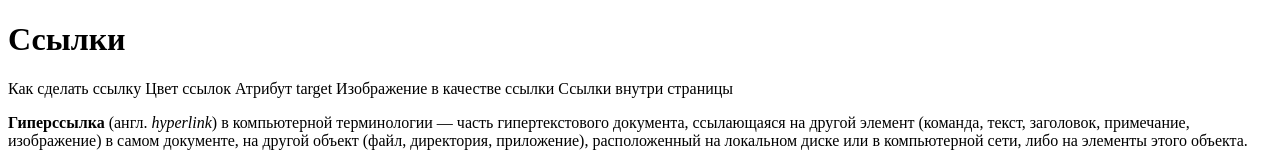
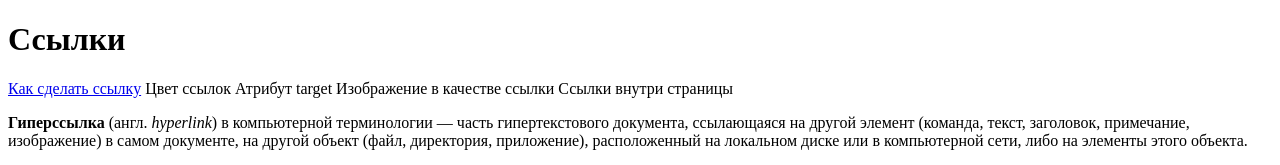
Before and after one commit to kseniy-san/kseniy-san.github.io, a plain HTML site: page lab1/doc.html in a window 1280 px wide. Shown: the top 165 px of the page. Drawn offline with Linux system fonts and the light colour scheme.

Commit message:
add link

```diff
--- a/lab1/doc.html
+++ b/lab1/doc.html
@@ -7,7 +7,7 @@
 <body>
 <h1>Ссылки</h1>
 <nav>
-Как сделать ссылку
+<a href="doc1.html">Как сделать ссылку</a>
 Цвет ссылок
 Атрибут target
 Изображение в качестве ссылки
```
